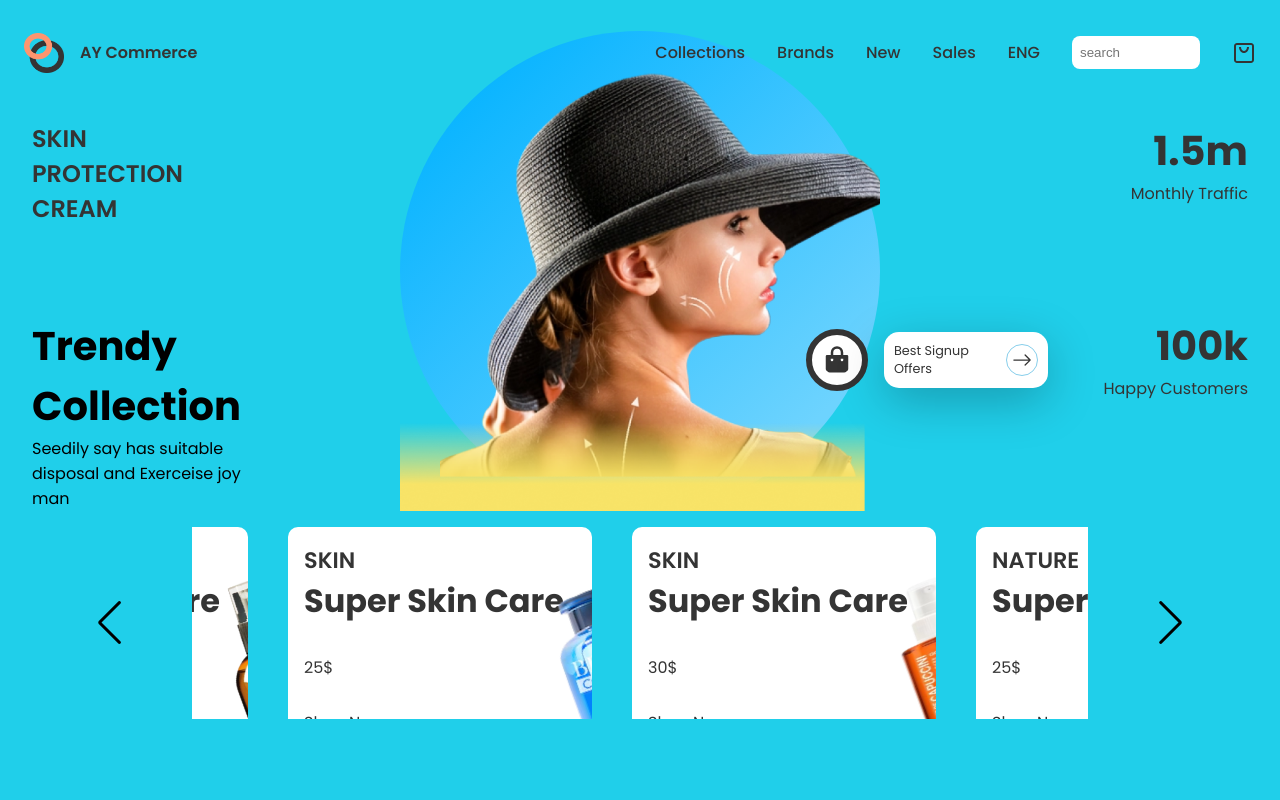
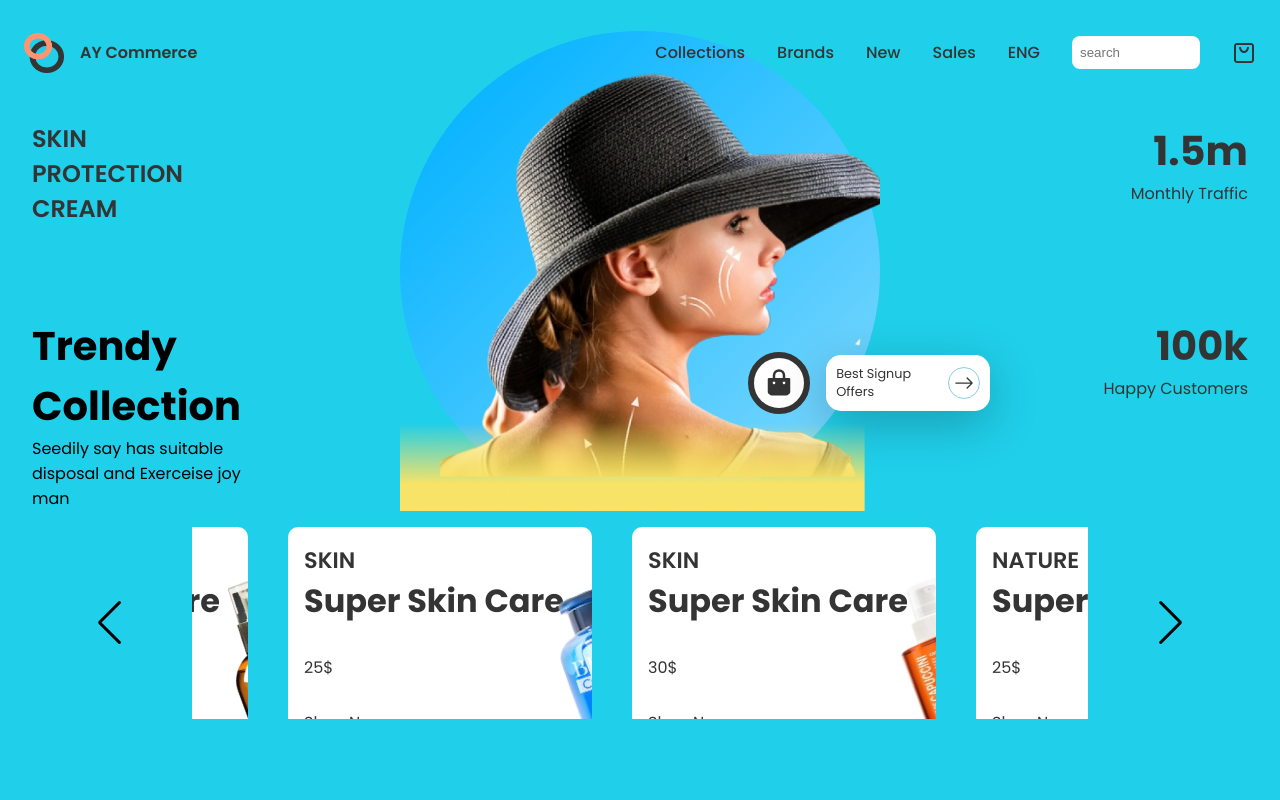
Before and after one commit to AY-SWE/eCommerceFrontendOnly, a React (Create React App) app: page / in a window 1280 px wide. Shown: the top 800 px of the page. Built offline with nearby package versions, Linux system fonts and the light colour scheme.

Commit message:
added some framer motion animations

```diff
--- a/src/components/hero/Hero.jsx
+++ b/src/components/hero/Hero.jsx
@@ -1,9 +1,12 @@
-import React from 'react'
-import css from './Hero.module.css'
-import HeroImg from '../../assets/hero.png'
-import {RiShoppingBagFill} from 'react-icons/ri'
-import {BsArrowRight} from 'react-icons/bs'
+import React from "react";
+import css from "./Hero.module.css";
+import HeroImg from "../../assets/hero.png";
+import { RiShoppingBagFill } from "react-icons/ri";
+import { BsArrowRight } from "react-icons/bs";
+import { motion } from "framer-motion";
+
 const Hero = () => {
+  const transition = { duration: 3, type: "spring" };
   return (
     <div className={css.container}>
       <div className={css.h_sides}>
@@ -15,18 +18,23 @@ const Hero = () => {
       </div>
 
       <div className={css.wrapper}>
-            <div className={css.blueCircle}>
-                <img src={HeroImg} alt="" width={600} />
-                <div className={css.cart2}>
-                     <RiShoppingBagFill/>
+        <motion.div
+          initial={{ bottom: "2rem" }}
+          whileInView={{ bottom: "0rem" }}
+          className={css.blueCircle}
+          transition={transition}
+        ></motion.div>
+
+        <motion.img src={HeroImg} alt="" width={600} transition={transition} initial={{bottom:"-2rem"}} whileInView={{bottom:"0rem"}} />
+        <motion.div className={css.cart2} transition={transition} initial={{right:"4%"}} whileInView={{right:"2%"}}>
+          <RiShoppingBagFill />
           <div className={css.signup}>
             <span>Best Signup Offers</span>
             <div>
-                            <BsArrowRight/>
+              <BsArrowRight />
             </div>
           </div>
-                </div>
-            </div>
+        </motion.div>
       </div>
 
       <div className={css.h_sides}>
@@ -40,7 +48,7 @@ const Hero = () => {
         </div>
       </div>
     </div>
-  )
-}
+  );
+};
 
-export default Hero
+export default Hero;
--- a/src/components/hero/Hero.module.css
+++ b/src/components/hero/Hero.module.css
@@ -30,7 +30,7 @@
 .cart2{
     position: absolute;
     bottom: 25%;
-    right: -35%;
+    right: -5%;
     display: flex;
     gap: 1rem;
     align-items: center;
```
Also changed, not shown: 1 other file (tests, documents, lock files or other folders). Lines whose indentation alone changed are shown as unchanged.
